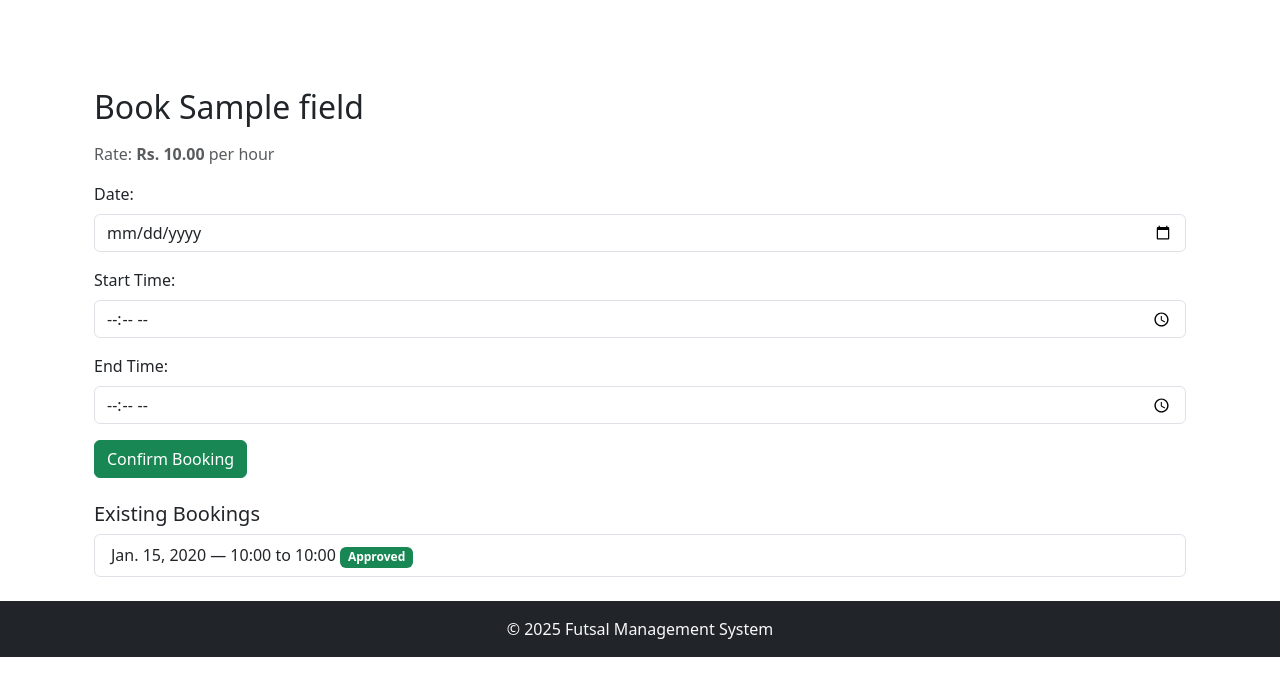
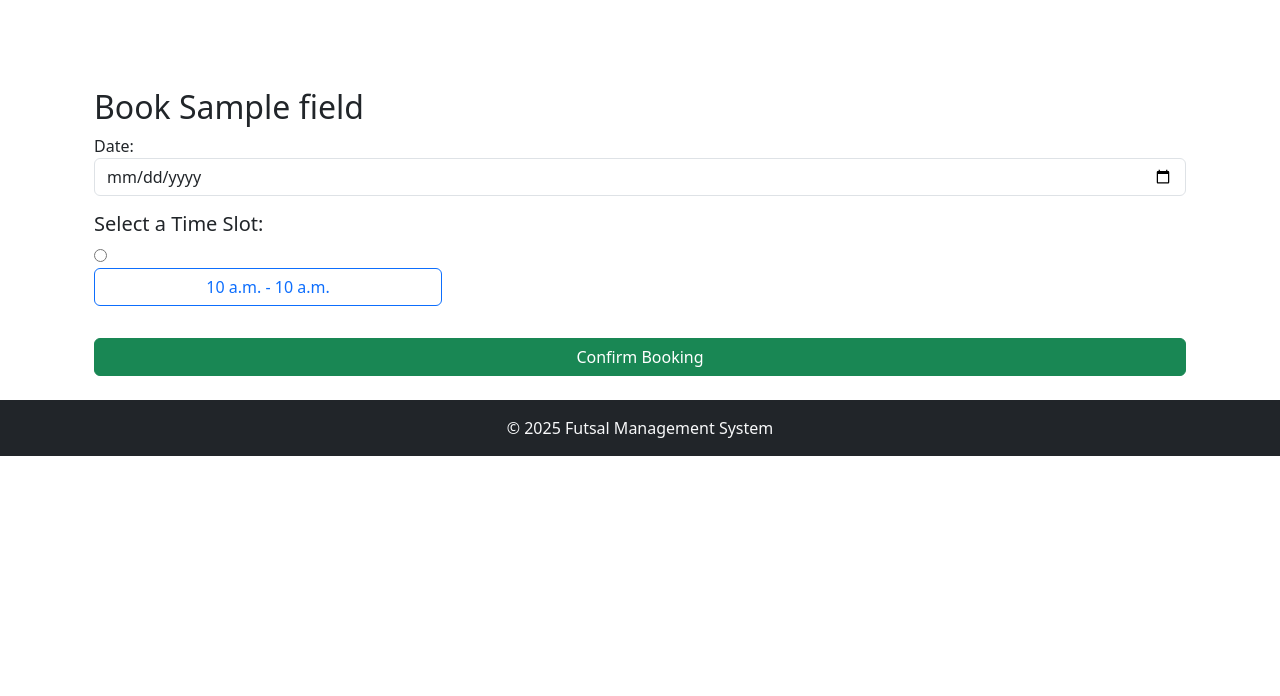
Before and after one commit to crestadev/futsal_management_system, a Django app: page /book/1/ in a window 1280 px wide. Shown: the part 56-752 px from the top of the page. Run offline with Django 5.2, Linux system fonts and the light colour scheme; a user stored in the database is signed in; tables that the repository leaves empty hold one stand-in row (values such as "Sample post"); parts of the project's set-up code (start-up, migrations or seed data) failed here and were passed over; some libraries are stand-ins or nearby versions.

Commit message:
Updated template for book_field

```diff
--- a/templates/book_field.html
+++ b/templates/book_field.html
@@ -1,72 +1,30 @@
 {% extends 'base.html' %}
-{% block title %}Book {{ field.name }}{% endblock %}
 
 {% block content %}
 <div class="container mt-5">
+  <h2>Book {{ field.name }}</h2>
 
-  <h2 class="mb-3">Book {{ field.name }}</h2>
-
-  <p class="text-muted">Rate: <strong>Rs. {{ field.price_per_hour }}</strong> per hour</p>
-
-  <form method="POST" class="mb-4">
+  <form method="POST">
     {% csrf_token %}
 
-    <div class="mb-3">
-      <label for="date" class="form-label">Date:</label>
-      <input
-        type="date"
-        id="date"
-        name="date"
-        class="form-control"
-        required
-        value="{{ initial.date }}">
+    <label>Date:</label>
+    <input type="date" name="date" class="form-control mb-3" required>
+
+    <h5>Select a Time Slot:</h5>
+    <div class="row">
+      {% for slot in slots %}
+      <div class="col-6 col-md-4 mb-3">
+        <label class="w-100">
+          <input type="radio" name="slot_id" value="{{ slot.id }}" required>
+          <div class="btn btn-outline-primary w-100">
+            {{ slot.start_time }} - {{ slot.end_time }}
+          </div>
+        </label>
+      </div>
+      {% endfor %}
     </div>
 
-    <div class="mb-3">
-      <label for="start_time" class="form-label">Start Time:</label>
-      <input
-        type="time"
-        id="start_time"
-        name="start_time"
-        class="form-control"
-        required
-        value="{{ initial.start }}">
-    </div>
-
-    <div class="mb-3">
-      <label for="end_time" class="form-label">End Time:</label>
-      <input
-        type="time"
-        id="end_time"
-        name="end_time"
-        class="form-control"
-        required
-        value="{{ initial.end }}">
-    </div>
-
-    <button type="submit" class="btn btn-success">Confirm Booking</button>
+    <button class="btn btn-success w-100 mt-3">Confirm Booking</button>
   </form>
-
-  {% if field.booking_set.all %}
-  <h5 class="mt-4">Existing Bookings</h5>
-  <ul class="list-group">
-    {% for b in field.booking_set.all %}
-      <li class="list-group-item">
-        {{ b.date }} — {{ b.start_time|time:"H:i" }} to {{ b.end_time|time:"H:i" }}
-        {% if b.status %}
-          <span class="badge
-            {% if b.status == 'approved' %} bg-success
-            {% elif b.status == 'pending' %} bg-warning text-dark
-            {% else %} bg-danger {% endif %}">
-            {{ b.status|title }}
-          </span>
-        {% endif %}
-      </li>
-    {% empty %}
-      <li class="list-group-item">No current bookings.</li>
-    {% endfor %}
-  </ul>
-  {% endif %}
-
 </div>
 {% endblock %}
```
